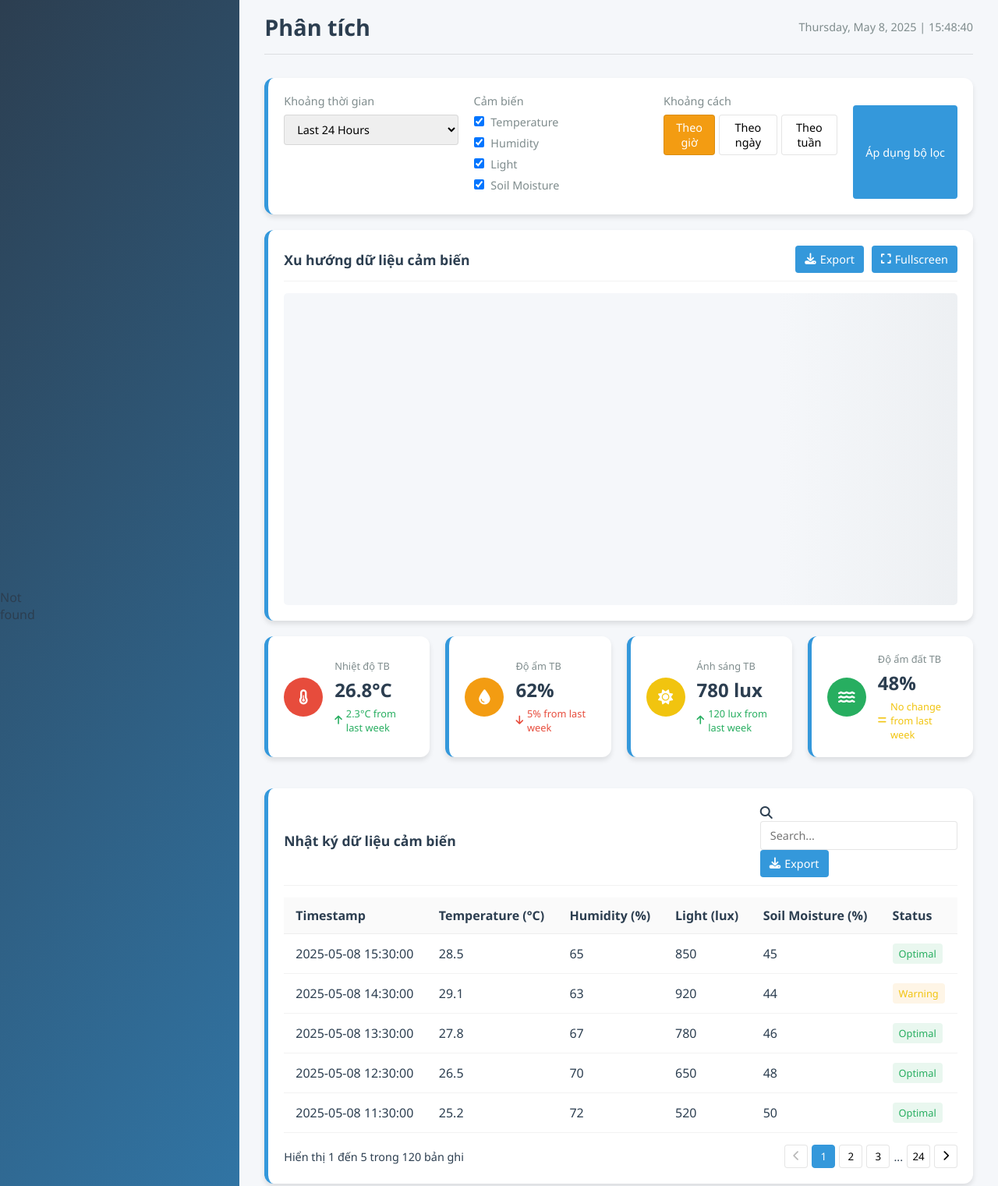
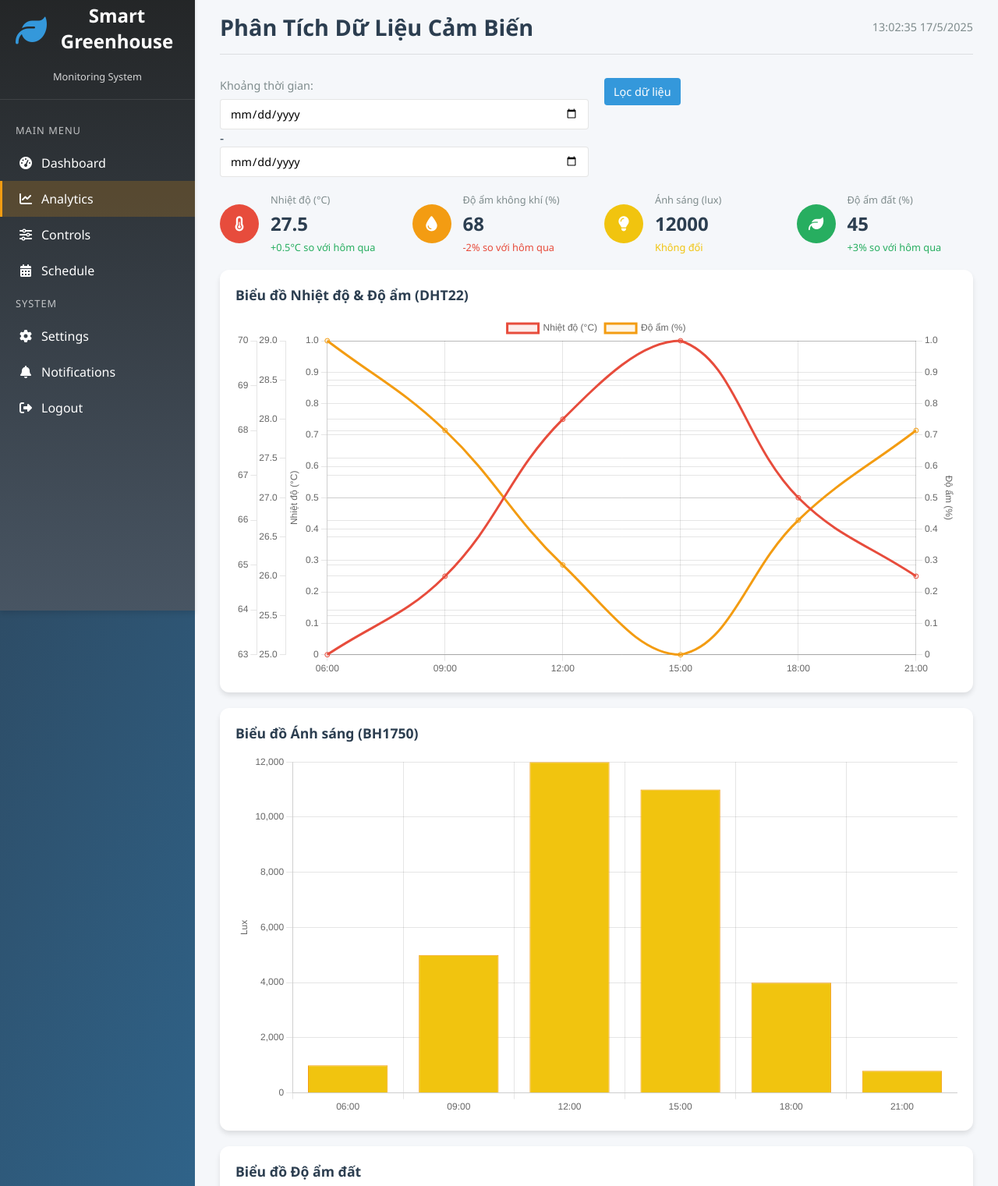
Before and after one commit to thanhtync123/SmartGreenHouse, a website: page API/public/analytics.html in a window 1280 px wide. Shown: the part 17-1538 px from the top of the page at 78% size. Drawn offline with nearby package versions, Linux system fonts and the light colour scheme; no server answers; files whose address does not match are found by name.

Commit message:
analytics.html dữ liệu pha ke

```diff
--- a/API/public/analytics.html
+++ b/API/public/analytics.html
@@ -1,240 +1,303 @@
 <!DOCTYPE html>
-<html lang="en">
+<html lang="vi">
 <head>
-    <meta charset="UTF-8" />
-    <meta name="viewport" content="width=device-width, initial-scale=1.0" />
-    <title>Phân tích - Nhà kính thông minh</title>
-    <link
-      rel="stylesheet"
-      href="https://cdnjs.cloudflare.com/ajax/libs/font-awesome/6.4.0/css/all.min.css"
-    />
-    <link rel="stylesheet" href="./css/style.css" />
+    <meta charset="UTF-8">
+    <meta name="viewport" content="width=device-width, initial-scale=1.0">
+    <title>Phân Tích Cảm Biến | Smart Greenhouse</title>
+    <link rel="stylesheet" href="css/style.css">
     <script src="https://cdn.jsdelivr.net/npm/chart.js"></script>
-    <script src="https://cdnjs.cloudflare.com/ajax/libs/moment.js/2.29.1/moment.min.js"></script>
-    <script src="https://cdnjs.cloudflare.com/ajax/libs/FileSaver.js/2.0.5/FileSaver.min.js"></script>
+    <link rel="stylesheet" href="https://cdnjs.cloudflare.com/ajax/libs/font-awesome/4.7.0/css/font-awesome.min.css">
+    <link rel="stylesheet" href="https://cdnjs.cloudflare.com/ajax/libs/font-awesome/6.4.0/css/all.min.css">
 </head>
 <body>
-    <!-- Sidebar sẽ được load động từ sidebar.html -->
     <div id="sidebar-container"></div>
-    <!-- Main Content -->
     <div class="main-content">
         <div class="header">
-        <h2>Phân tích</h2>
-        <div class="date-time">Thursday, May 8, 2025 | 15:48:40</div>
+            <h2>Phân Tích Dữ Liệu Cảm Biến</h2>
+            <div class="date-time" id="dateTime"></div>
         </div>
-
-      <!-- Analytics Filters -->
-      <div class="analytics-filters card">
+        <div class="analytics-filters">
             <div class="filter-group">
-          <label>Khoảng thời gian</label>
-          <div class="filter-controls">
-            <select class="filter-select">
-              <option>Last 24 Hours</option>
-              <option>Last 7 Days</option>
-              <option>Last 30 Days</option>
-              <option>Custom Range</option>
-            </select>
+                <label for="date-range">Khoảng thời gian:</label>
+                <input type="date" id="date-from"> - <input type="date" id="date-to">
+            </div>
+            <div class="filter-group">
+                <button class="action-button" onclick="applyFilter()">Lọc dữ liệu</button>
             </div>
         </div>
-        <div class="filter-group">
-          <label>Cảm biến</label>
-          <div class="filter-controls">
-            <div class="checkbox-group">
-              <label class="checkbox">
-                <input type="checkbox" checked />
-                <span>Temperature</span>
-              </label>
-              <label class="checkbox">
-                <input type="checkbox" checked />
-                <span>Humidity</span>
-              </label>
-              <label class="checkbox">
-                <input type="checkbox" checked />
-                <span>Light</span>
-              </label>
-              <label class="checkbox">
-                <input type="checkbox" checked />
-                <span>Soil Moisture</span>
-              </label>
+        <div class="statistics-grid">
+            <div class="stat-card">
+                <div class="stat-icon temperature"><i class="fa fa-thermometer-half"></i></div>
+                <div class="stat-content">
+                    <div class="stat-title">Nhiệt độ (°C)</div>
+                    <div class="stat-value" id="stat-temp">27.5</div>
+                    <div class="stat-change increase">+0.5°C so với hôm qua</div>
+                </div>
+            </div>
+            <div class="stat-card">
+                <div class="stat-icon humidity"><i class="fa fa-tint"></i></div>
+                <div class="stat-content">
+                    <div class="stat-title">Độ ẩm không khí (%)</div>
+                    <div class="stat-value" id="stat-humi">68</div>
+                    <div class="stat-change decrease">-2% so với hôm qua</div>
+                </div>
+            </div>
+            <div class="stat-card">
+                <div class="stat-icon light"><i class="fa fa-lightbulb-o"></i></div>
+                <div class="stat-content">
+                    <div class="stat-title">Ánh sáng (lux)</div>
+                    <div class="stat-value" id="stat-light">12000</div>
+                    <div class="stat-change stable">Không đổi</div>
+                </div>
+            </div>
+            <div class="stat-card">
+                <div class="stat-icon soil"><i class="fa fa-leaf"></i></div>
+                <div class="stat-content">
+                    <div class="stat-title">Độ ẩm đất (%)</div>
+                    <div class="stat-value" id="stat-soil">45</div>
+                    <div class="stat-change increase">+3% so với hôm qua</div>
                 </div>
             </div>
         </div>
-        <div class="filter-group">
-          <label>Khoảng cách</label>
-          <div class="filter-controls">
-            <div class="button-group">
-              <button class="filter-button active">Theo giờ</button>
-              <button class="filter-button">Theo ngày</button>
-              <button class="filter-button">Theo tuần</button>
+        <div class="charts-section">
+            <div class="chart-card">
+                <div class="chart-header">
+                    <div class="chart-title">Biểu đồ Nhiệt độ & Độ ẩm (DHT22)</div>
+                </div>
+                <canvas id="dht22Chart"></canvas>
+            </div>
+            <div class="chart-card">
+                <div class="chart-header">
+                    <div class="chart-title">Biểu đồ Ánh sáng (BH1750)</div>
+                </div>
+                <canvas id="bh1750Chart"></canvas>
+            </div>
+            <div class="chart-card">
+                <div class="chart-header">
+                    <div class="chart-title">Biểu đồ Độ ẩm đất</div>
+                </div>
+                <canvas id="soilChart"></canvas>
             </div>
         </div>
-        </div>
-        <button class="apply-button">Áp dụng bộ lọc</button>
-      </div>
-
-      <!-- Main Chart -->
-      <div class="card">
-        <div class="card-header">
-          <div class="card-title">Xu hướng dữ liệu cảm biến</div>
-          <div class="chart-actions">
-            <button class="action-button">
-              <i class="fas fa-download"></i> Export
-            </button>
-            <button class="action-button">
-              <i class="fas fa-expand"></i> Fullscreen
+        <div class="table-container" style="margin-top:32px;">
+            <div style="text-align:right; margin-bottom:10px;">
+                <button class="action-button" onclick="exportTableToCSV()">
+                    <i class="fa fa-download"></i> Xuất CSV
                 </button>
             </div>
-        </div>
-        <div class="main-chart">
-          <!-- Placeholder for the main chart -->
-          <div class="chart-placeholder" style="height: 400px"></div>
-        </div>
-      </div>
-
-      <!-- Statistics Cards -->
-      <div class="statistics-grid">
-        <div class="card stat-card">
-          <div class="stat-icon temperature">
-            <i class="fas fa-thermometer-half"></i>
-          </div>
-          <div class="stat-content">
-            <div class="stat-title">Nhiệt độ TB</div>
-            <div class="stat-value">26.8°C</div>
-            <div class="stat-change increase">
-              <i class="fas fa-arrow-up"></i> 2.3°C from last week
-            </div>
-          </div>
-        </div>
-
-        <div class="card stat-card">
-          <div class="stat-icon humidity">
-            <i class="fas fa-tint"></i>
-          </div>
-          <div class="stat-content">
-            <div class="stat-title">Độ ẩm TB</div>
-            <div class="stat-value">62%</div>
-            <div class="stat-change decrease">
-              <i class="fas fa-arrow-down"></i> 5% from last week
-            </div>
-          </div>
-        </div>
-
-        <div class="card stat-card">
-          <div class="stat-icon light">
-            <i class="fas fa-sun"></i>
-          </div>
-          <div class="stat-content">
-            <div class="stat-title">Ánh sáng TB</div>
-            <div class="stat-value">780 lux</div>
-            <div class="stat-change increase">
-              <i class="fas fa-arrow-up"></i> 120 lux from last week
-            </div>
-          </div>
-        </div>
-
-        <div class="card stat-card">
-          <div class="stat-icon soil">
-            <i class="fas fa-water"></i>
-          </div>
-          <div class="stat-content">
-            <div class="stat-title">Độ ẩm đất TB</div>
-            <div class="stat-value">48%</div>
-            <div class="stat-change stable">
-              <i class="fas fa-equals"></i> No change from last week
-            </div>
-          </div>
-        </div>
-      </div>
-
-      <!-- Data Table -->
-      <div class="card">
-        <div class="card-header">
-          <div class="card-title">Nhật ký dữ liệu cảm biến</div>
-          <div class="table-actions">
-            <div class="search-box">
-              <i class="fas fa-search"></i>
-              <input type="text" placeholder="Search..." />
-            </div>
-            <button class="action-button">
-              <i class="fas fa-download"></i> Export
-            </button>
-          </div>
-        </div>
-        <div class="table-container">
             <table class="data-table">
                 <thead>
                     <tr>
-                <th>Timestamp</th>
-                <th>Temperature (°C)</th>
-                <th>Humidity (%)</th>
-                <th>Light (lux)</th>
-                <th>Soil Moisture (%)</th>
-                <th>Status</th>
+                        <th>Thời gian</th>
+                        <th>Nhiệt độ (°C)</th>
+                        <th>Độ ẩm không khí (%)</th>
+                        <th>Ánh sáng (lux)</th>
+                        <th>Độ ẩm đất (%)</th>
                     </tr>
                 </thead>
                 <tbody>
                     <tr>
-                <td>2025-05-08 15:30:00</td>
-                <td>28.5</td>
-                <td>65</td>
-                <td>850</td>
-                <td>45</td>
-                <td><span class="status-badge optimal">Optimal</span></td>
+                        <td>06:00</td>
+                        <td>25</td>
+                        <td>70</td>
+                        <td>1000</td>
+                        <td>40</td>
                     </tr>
                     <tr>
-                <td>2025-05-08 14:30:00</td>
-                <td>29.1</td>
-                <td>63</td>
-                <td>920</td>
-                <td>44</td>
-                <td><span class="status-badge warning">Warning</span></td>
+                        <td>09:00</td>
+                        <td>26</td>
+                        <td>68</td>
+                        <td>5000</td>
+                        <td>42</td>
                     </tr>
                     <tr>
-                <td>2025-05-08 13:30:00</td>
-                <td>27.8</td>
-                <td>67</td>
-                <td>780</td>
-                <td>46</td>
-                <td><span class="status-badge optimal">Optimal</span></td>
+                        <td>12:00</td>
+                        <td>28</td>
+                        <td>65</td>
+                        <td>12000</td>
+                        <td>45</td>
                     </tr>
                     <tr>
-                <td>2025-05-08 12:30:00</td>
-                <td>26.5</td>
-                <td>70</td>
-                <td>650</td>
-                <td>48</td>
-                <td><span class="status-badge optimal">Optimal</span></td>
+                        <td>15:00</td>
+                        <td>29</td>
+                        <td>63</td>
+                        <td>11000</td>
+                        <td>47</td>
                     </tr>
                     <tr>
-                <td>2025-05-08 11:30:00</td>
-                <td>25.2</td>
-                <td>72</td>
-                <td>520</td>
-                <td>50</td>
-                <td><span class="status-badge optimal">Optimal</span></td>
+                        <td>18:00</td>
+                        <td>27</td>
+                        <td>66</td>
+                        <td>4000</td>
+                        <td>46</td>
+                    </tr>
+                    <tr>
+                        <td>21:00</td>
+                        <td>26</td>
+                        <td>68</td>
+                        <td>800</td>
+                        <td>45</td>
                     </tr>
                 </tbody>
             </table>
         </div>
-        <div class="table-pagination">
-          <span>Hiển thị 1 đến 5 trong 120 bản ghi</span>
-          <div class="pagination-controls">
-            <button class="pagination-button" disabled>
-              <i class="fas fa-chevron-left"></i>
-            </button>
-            <button class="pagination-button active">1</button>
-            <button class="pagination-button">2</button>
-            <button class="pagination-button">3</button>
-            <span>...</span>
-            <button class="pagination-button">24</button>
-            <button class="pagination-button">
-              <i class="fas fa-chevron-right"></i>
-            </button>
     </div>
-        </div>
-      </div>
-    </div>
-    <script src="./js/sidebar.js"></script>
-    <script src="./js/light_analytics.js"></script>
+    <script src="js/sidebar.js"></script>
+    <script>
+        // Hiển thị ngày giờ hiện tại
+        function updateDateTime() {
+            const now = new Date();
+            document.getElementById('dateTime').textContent = now.toLocaleString('vi-VN');
+        }
+        setInterval(updateDateTime, 1000);
+        updateDateTime();
+
+        // Dữ liệu ảo cho các biểu đồ
+        const dht22Data = {
+            labels: ['06:00', '09:00', '12:00', '15:00', '18:00', '21:00'],
+            temperature: [25, 26, 28, 29, 27, 26],
+            humidity: [70, 68, 65, 63, 66, 68]
+        };
+        const bh1750Data = {
+            labels: ['06:00', '09:00', '12:00', '15:00', '18:00', '21:00'],
+            light: [1000, 5000, 12000, 11000, 4000, 800]
+        };
+        const soilData = {
+            labels: ['06:00', '09:00', '12:00', '15:00', '18:00', '21:00'],
+            moisture: [40, 42, 45, 47, 46, 45]
+        };
+
+        // Vẽ biểu đồ DHT22
+        let dht22Chart = new Chart(document.getElementById('dht22Chart').getContext('2d'), {
+            type: 'line',
+            data: {
+                labels: dht22Data.labels,
+                datasets: [
+                    {
+                        label: 'Nhiệt độ (°C)',
+                        data: dht22Data.temperature,
+                        borderColor: '#e74c3c',
+                        backgroundColor: 'rgba(231, 76, 60, 0.1)',
+                        yAxisID: 'y-temp',
+                        tension: 0.4
+                    },
+                    {
+                        label: 'Độ ẩm (%)',
+                        data: dht22Data.humidity,
+                        borderColor: '#f39c12',
+                        backgroundColor: 'rgba(243, 156, 18, 0.1)',
+                        yAxisID: 'y-humi',
+                        tension: 0.4
+                    }
+                ]
+            },
+            options: {
+                responsive: true,
+                interaction: { mode: 'index', intersect: false },
+                stacked: false,
+                scales: {
+                    yTemp: {
+                        type: 'linear',
+                        display: true,
+                        position: 'left',
+                        title: { display: true, text: 'Nhiệt độ (°C)' }
+                    },
+                    yHumi: {
+                        type: 'linear',
+                        display: true,
+                        position: 'right',
+                        title: { display: true, text: 'Độ ẩm (%)' },
+                        grid: { drawOnChartArea: false }
+                    }
+                },
+                plugins: {
+                    legend: { display: true }
+                }
+            }
+        });
+
+        // Vẽ biểu đồ BH1750
+        let bh1750Chart = new Chart(document.getElementById('bh1750Chart').getContext('2d'), {
+            type: 'bar',
+            data: {
+                labels: bh1750Data.labels,
+                datasets: [
+                    {
+                        label: 'Ánh sáng (lux)',
+                        data: bh1750Data.light,
+                        backgroundColor: '#f1c40f',
+                        borderColor: '#f39c12',
+                        borderWidth: 1
+                    }
+                ]
+            },
+            options: {
+                responsive: true,
+                plugins: {
+                    legend: { display: false }
+                },
+                scales: {
+                    y: {
+                        beginAtZero: true,
+                        title: { display: true, text: 'Lux' }
+                    }
+                }
+            }
+        });
+
+        // Vẽ biểu đồ Soil Moisture
+        let soilChart = new Chart(document.getElementById('soilChart').getContext('2d'), {
+            type: 'line',
+            data: {
+                labels: soilData.labels,
+                datasets: [
+                    {
+                        label: 'Độ ẩm đất (%)',
+                        data: soilData.moisture,
+                        borderColor: '#27ae60',
+                        backgroundColor: 'rgba(39, 174, 96, 0.1)',
+                        tension: 0.4
+                    }
+                ]
+            },
+            options: {
+                responsive: true,
+                plugins: {
+                    legend: { display: true }
+                },
+                scales: {
+                    y: {
+                        beginAtZero: true,
+                        title: { display: true, text: 'Độ ẩm đất (%)' }
+                    }
+                }
+            }
+        });
+
+        // Hàm lọc dữ liệu (demo, chỉ cập nhật số liệu ảo)
+        function applyFilter() {
+            alert('Demo: Chức năng lọc dữ liệu chưa kết nối dữ liệu thực!');
+        }
+        // Thêm chức năng xuất dữ liệu bảng ra file CSV
+        function exportTableToCSV(filename = 'sensors_data.csv') {
+            const table = document.querySelector('.data-table');
+            let csv = [];
+            for (let row of table.rows) {
+                let rowData = [];
+                for (let cell of row.cells) {
+                    rowData.push('"' + cell.innerText.replace(/"/g, '""') + '"');
+                }
+                csv.push(rowData.join(','));
+            }
+            const csvContent = csv.join('\n');
+            const blob = new Blob([csvContent], { type: 'text/csv' });
+            const link = document.createElement('a');
+            link.href = URL.createObjectURL(blob);
+            link.download = filename;
+            document.body.appendChild(link);
+            link.click();
+            document.body.removeChild(link);
+        }
+    </script>
 </body>
 </html>
```
Lines whose indentation alone changed are shown as unchanged.
